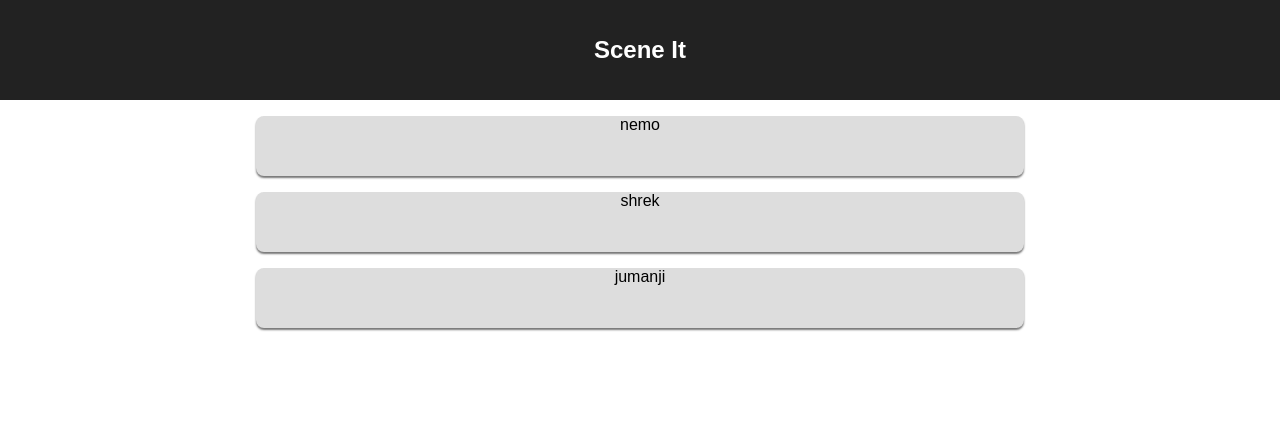
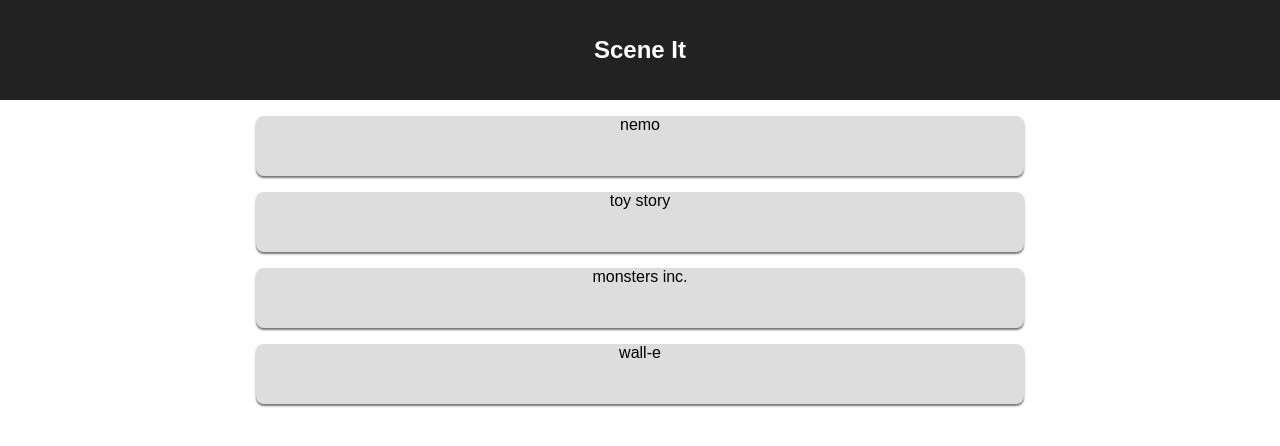
Before and after one commit to buchheimt/scene-it, a React (Create React App) app in the folder client/: page / in a window 1280 px wide. Shown: the top 446 px of the page. Built offline with nearby package versions, Linux system fonts and the light colour scheme.

Commit message:
Add stub data for store and access from HomePage

```diff
--- a/client/src/containers/HomePage.js
+++ b/client/src/containers/HomePage.js
@@ -1,19 +1,15 @@
 import React from 'react';
+import { connect } from 'react-redux';
 import MovieCard from '../components/MovieCard';
 
 class HomePage extends React.Component {
 
   routeToMovieShow = id => {
-    console.log(this)
     this.props.history.push(`movies/${id}`)
   }
 
   render() {
-    const moviesArray = [
-      {title: "nemo", id: 1},
-      {title: "shrek", id: 2},
-      {title: "jumanji", id: 3}]
-    const movies = moviesArray.map((movie, index) => (
+    const movies = this.props.movies.map((movie, index) => (
       <MovieCard key={index} movie={movie} routeToMovieShow={this.routeToMovieShow} />
     ))
 
@@ -25,4 +21,10 @@ class HomePage extends React.Component {
   }
 }
 
-export default HomePage;
+const mapStateToProps = state => {
+  return {
+    movies: state.movies
+  }
+}
+
+export default connect(mapStateToProps, null)(HomePage);
--- /dev/null
+++ b/client/src/data.js
@@ -0,0 +1,10 @@
+let stateStub = {
+  movies: [
+    {title: 'nemo', id: '1'},
+    {title: 'toy story', id: '2'},
+    {title: 'monsters inc.', id: '3'},
+    {title: 'wall-e', id: '4'}
+  ]
+}
+
+export default stateStub;
--- a/client/src/index.js
+++ b/client/src/index.js
@@ -7,8 +7,13 @@ import rootReducer from './reducers/rootReducer';
 import './index.css';
 import App from './App';
 import registerServiceWorker from './registerServiceWorker';
+// temporary
+import stateStub from './data';
 
-const store = createStore(rootReducer);
+const store = createStore(rootReducer,  window.__REDUX_DEVTOOLS_EXTENSION__ && window.__REDUX_DEVTOOLS_EXTENSION__());
+
+store.dispatch({type: "STUB_MOVIES", stateStub});
+console.log('!!', store.getState());
 
 ReactDOM.render(
   <Provider store={store}>
--- a/client/src/reducers/rootReducer.js
+++ b/client/src/reducers/rootReducer.js
@@ -1,5 +1,12 @@
-const rootReducer = (state, action) => {
-  return state;
+const rootReducer = (state = {}, action) => {
+  console.log(action);
+  switch (action.type) {
+    case 'STUB_MOVIES':
+      return action.stateStub;
+    default:
+      return state
+  }
+
 }
 
 export default rootReducer;
```
